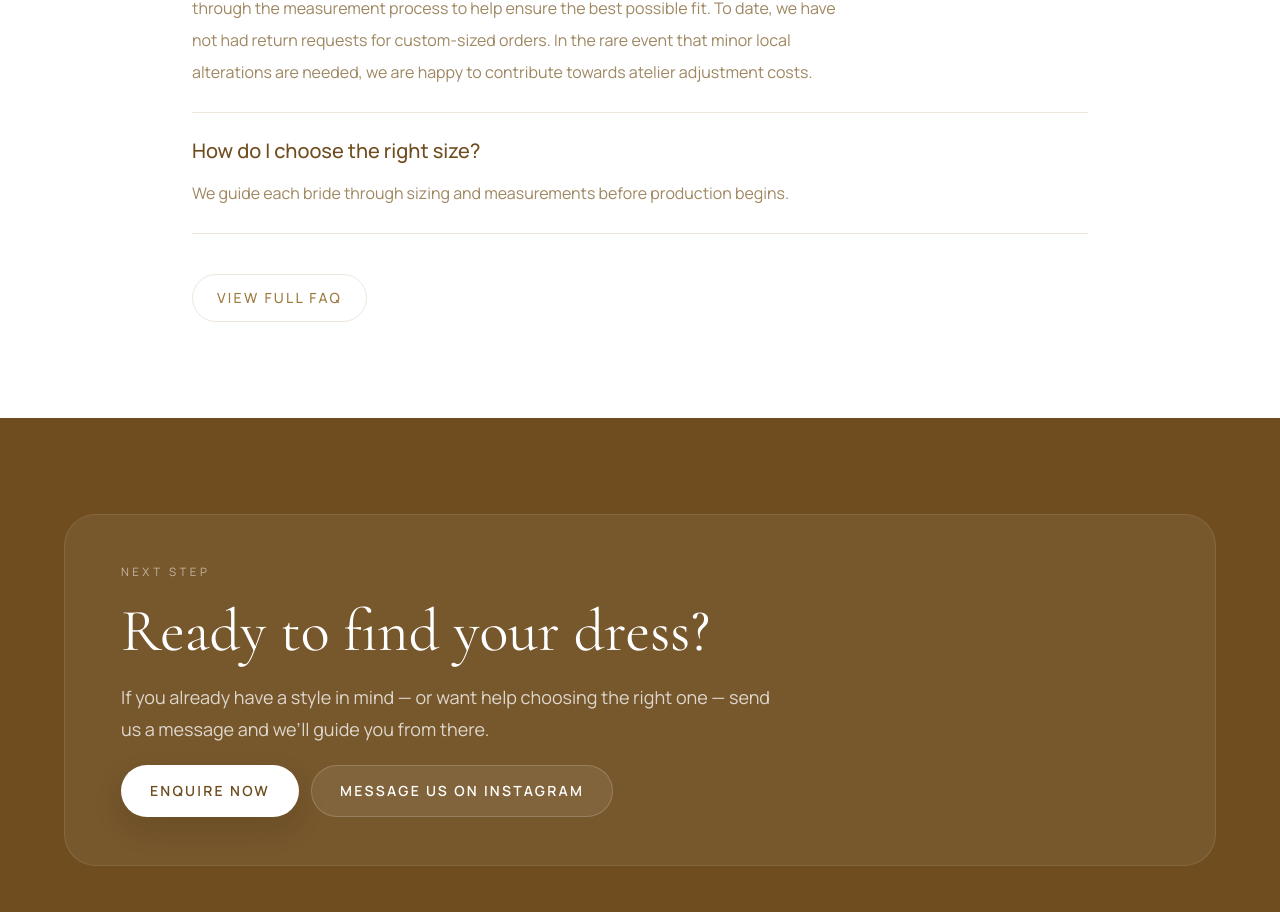
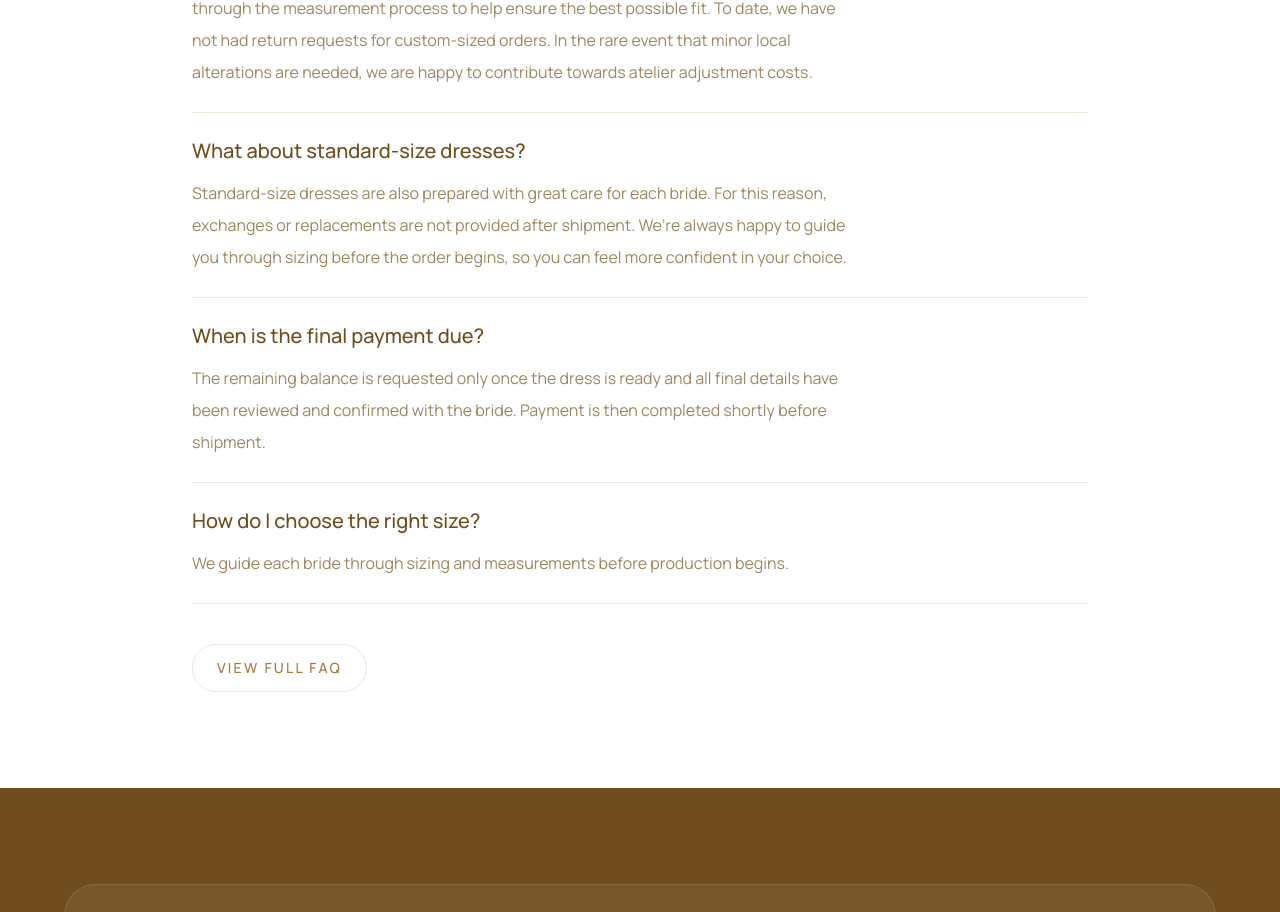
Before and after one commit to para-dress/para-site, a Next.js app: page / in a window 1280 px wide. Shown: the part 5937-6849 px from the top of the page. Built offline with nearby package versions, Linux system fonts and the light colour scheme.

Commit message:
feat(faq): clarify standard size and final payment

```diff
--- a/src/app/faq/page.tsx
+++ b/src/app/faq/page.tsx
@@ -21,6 +21,16 @@ const faqItems = [
     question: "Can I return a custom-sized dress?",
     answer:
       "Custom-sized dresses are non-returnable, as they are made specifically to the bride’s measurements. We take custom sizing very seriously and guide each bride carefully through the measurement process to help ensure the best possible fit. To date, we have not had return requests for custom-sized orders. In the rare event that minor local alterations are needed, we are happy to contribute towards atelier adjustment costs.",
+  },
+  {
+    question: "What about standard-size dresses?",
+    answer:
+      "Standard-size dresses are also prepared with great care for each bride. For this reason, exchanges or replacements are not provided after shipment. We’re always happy to guide you through sizing before the order begins, so you can feel more confident in your choice.",
+  },
+  {
+    question: "When is the final payment due?",
+    answer:
+      "The remaining balance is requested only once the dress is ready and all final details have been reviewed and confirmed with the bride. Payment is then completed shortly before shipment.",
   },
   {
     question: "How do I choose the right size?",
--- a/src/app/page.tsx
+++ b/src/app/page.tsx
@@ -90,6 +90,16 @@ const faqItems = [
     question: "Can I return a custom-sized dress?",
     answer:
       "Custom-sized dresses are non-returnable, as they are made specifically to the bride’s measurements. We take custom sizing very seriously and guide each bride carefully through the measurement process to help ensure the best possible fit. To date, we have not had return requests for custom-sized orders. In the rare event that minor local alterations are needed, we are happy to contribute towards atelier adjustment costs.",
+  },
+  {
+    question: "What about standard-size dresses?",
+    answer:
+      "Standard-size dresses are also prepared with great care for each bride. For this reason, exchanges or replacements are not provided after shipment. We’re always happy to guide you through sizing before the order begins, so you can feel more confident in your choice.",
+  },
+  {
+    question: "When is the final payment due?",
+    answer:
+      "The remaining balance is requested only once the dress is ready and all final details have been reviewed and confirmed with the bride. Payment is then completed shortly before shipment.",
   },
   {
     question: "How do I choose the right size?",
```
